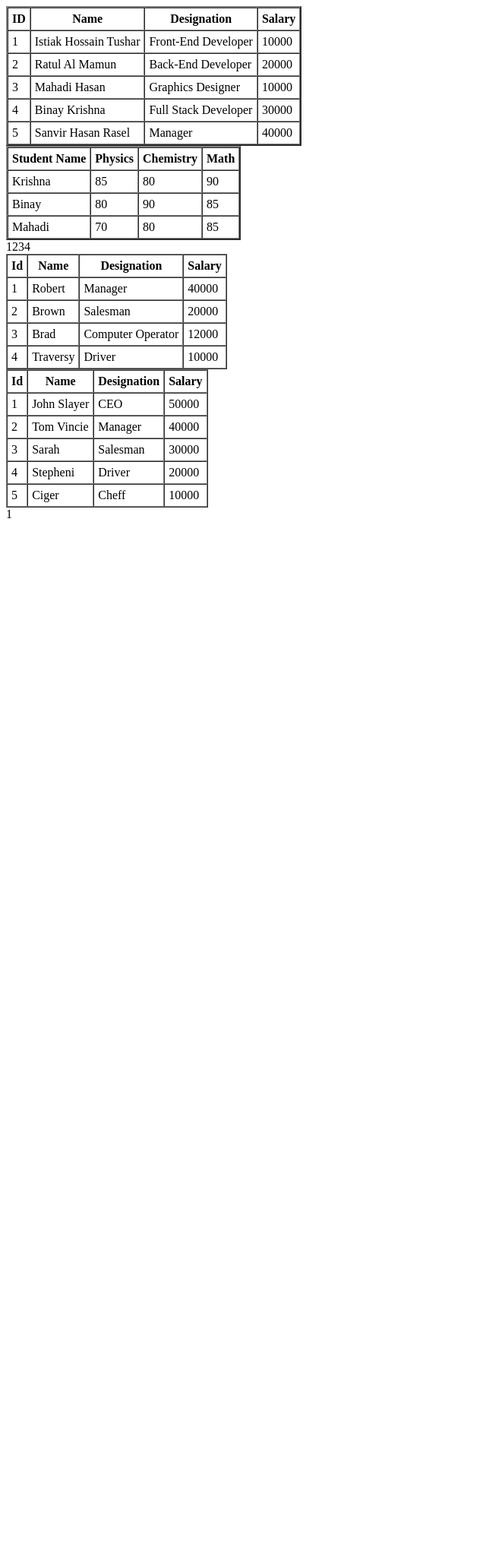
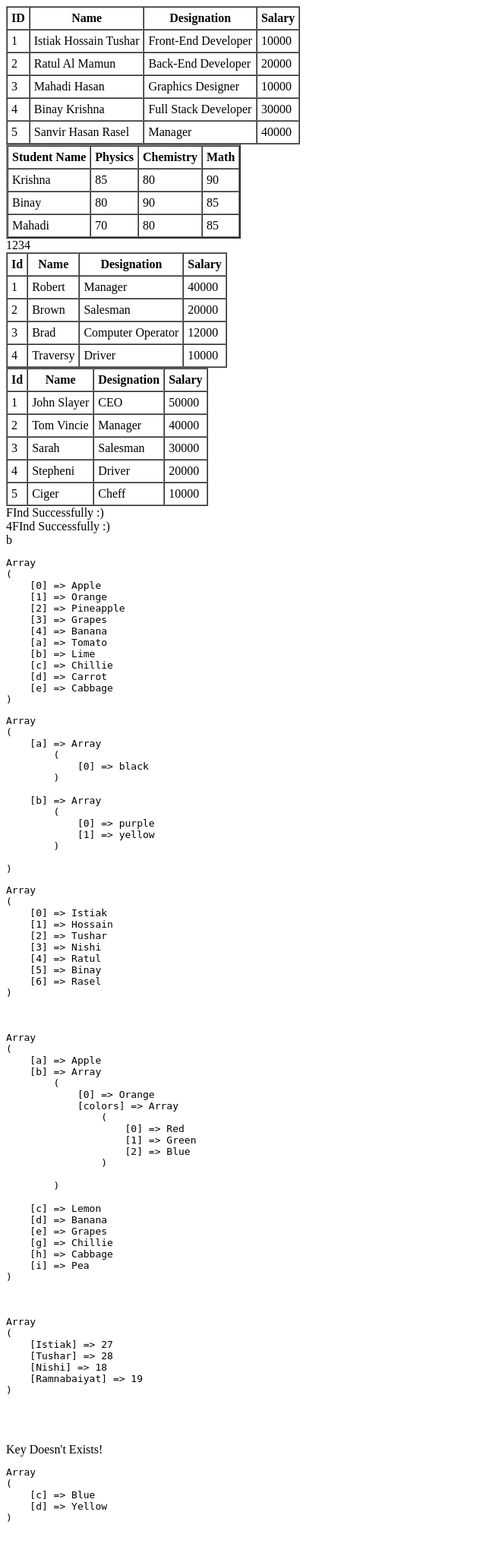
Before and after one commit to Istiak-Tushar42/learnPHP, a PHP site: page /array.php in a window 1280 px wide. Shown: the whole page at 76% size, without its empty margins (0-640 px from the left). Before the commit the page ends 682 px from the top, so only its background shows below. Run offline with PHP 8.4, Linux system fonts and the light colour scheme.

Commit message:
Array Control Function Learning

```diff
--- a/array.php
+++ b/array.php
@@ -14,18 +14,18 @@
     //   echo "<br>";
     // }
 
-    echo "<table border='2px' cellpadding='5px' cellspacing='0'>";
-    echo "<tr>
-              <th>ID</th>
-              <th>Name</th>
-              <th>Designation</th>
-              <th>Salary</th>
-          </tr>";
+    echo "<table border='1px' cellpadding='5px' cellspacing='0'>";
+    echo "<tr>";
+    echo      "<th>ID</th>";
+    echo      "<th>Name</th>";
+    echo      "<th>Designation</th>";
+    echo      "<th>Salary</th>";
+    echo  "</tr>";
     foreach($multi as $val1) {
       echo "<tr>";
-      foreach($val1 as $val2) {
-        echo "<td> $val2 </td>";
-      }
+        foreach($val1 as $val2) {
+          echo "<td> $val2 </td>";
+        }
       echo "</tr>";
     }
     echo "</table>";
@@ -156,10 +156,20 @@
 
     $food = ["Apple", "Orange", "Pineapple", "Grapes", "Banana"];
 
+    # Length of Array
     // echo sizeof($food);
     // echo count($food);
 
-    echo in_array("Apple", $food);
+    # IN_ARRAY Function
+    // echo in_array("Apple", $food);
+    if(in_array("Apple", $food)) {
+      echo "FInd Successfully :)<br>";
+    } else {
+      echo "Can't Find!<br>";
+    }
+
+    # IN_SEARCH ARRAY FUNCTION
+    echo array_search('Banana', $food);
 
     $foods = [
       "fruits" => ["Pineapple", "Grapes", "Banana"],
@@ -173,5 +183,189 @@
       array('p', 'r'),
       'o'
     );
-    $foo = array('a' => 'Apple', 'b' => 'banana', 'c' => 'Orange');
+
+    # IN_ARRAY Function
+    if(in_array(array('p', 'h'), $a)) {
+      echo "FInd Successfully :)<br>";
+    } else {
+      echo "Can't Find!<br>";
+    }
+
+    $foo = array('a' => 'Apple', 'b' => 'Banana', 'c' => 'Orange');
+
+    # ARRAY_SEARCH Function
+    echo array_search('Banana', $foo);
+
+    $fru = ["Apple", "Orange", "Pineapple", "Grapes", "Banana"];
+    $veg = ["a" => "Tomato", "b" => "Lime", "c" => "Chillie", "d" => "Carrot", "e" => "Cabbage"];
+    $colors = ["Red", "Green", "Blue", "Aqua", "Purple"];
+
+    # ARRAY_REPLACE Function
+    $newArray = array_replace($fru, $veg);
+    // $newArray = array_replace($fru, $veg, $colors);
+
+    echo "<pre>";
+      print_r($newArray);
+    echo "</pre>";
+
+    $arr1 = array("a" => array("red"), "b" => array("green", "yellow"));
+    $arr2 = array("a" => array("black"), "b" => array("purple"));
+
+    # ARRAY_REPLACE_RECURSIVE Function
+    $arrayReplace = array_replace_recursive($arr1, $arr2);
+
+    echo "<pre>";
+      print_r($arrayReplace);
+    echo "</pre>";
+
+    $array1 = ["Tushar", "Nishi", "Ratul", "Binay", "Mahadi"];
+
+    # ARRAY_PUSH Function
+    array_pop($array1);
+    # ARRAY_POP Function
+    array_push($array1, "Rasel");
+
+    # ARRAY_SHIFT Function
+    array_shift($array1);
+    # ARRAY_UNSHIFT Function
+    array_unshift($array1, "Istiak", "Hossain", "Tushar");
+
+    echo "<pre>";
+      print_r($array1);
+    echo "</pre>";
+    echo "<br>";
+
+    $var1 = ["a" => "Apple", "b" => "Orange", "c" => "Lemon", "d" => "Banana", "e" => "Grapes"];
+    $var2 = ["b" => ["colors" => ["Red", "Green", "Blue"]], "g" => "Chillie", "h" =>"Cabbage", "i" => "Pea"];
+
+    # ARRAY_MERGE Function
+    // $mergeArray = array_merge($var1, $var2);
+    # ARRAY_MERGE_RECURSIVE Function
+    $mergeArray = array_merge_recursive($var1, $var2);
+    // $mergeArray = $var1 + $var2;
+
+    echo "<pre>";
+      print_r($mergeArray);
+    echo "</pre>";
+    echo "<br>";
+
+    $names = ["Istiak", "Tushar", "Nishi", "Ramnabaiyat"];
+    $ages = ["27", "28", "18", "19"];
+
+    # ARRAY_COMBINE Function
+    $combinedArray = array_combine($names, $ages);
+
+    echo "<pre>";
+      print_r($combinedArray);
+    echo "</pre>";
+    echo "<br>";
+
+    $color = ["Red", "Green","Blue", "Yellow", "Brown", "Aqua", "Lime"];
+
+    # ARRAY_SLICE Function
+    $arraySlice = array_slice($color, 3, 5, true);
+
+    $x = ["Istiak", "Tushar", "Nishi", "Ramnabaiyat"];
+    $y = ["Binay", "Krishna"];
+
+    # ARRAY_SPLICE Function
+    $arraySplice = array_splice($x, 1, 2, $y);
+
+    $col = [
+      "first" => "Red",
+      "second" => "Green",
+      "third" => "Blue",
+      "fourth" => "Yellow",
+      "fifth" => "Orange"
+    ];
+
+    # ARRAY KEY Functions
+    // $arrKey = array_keys($col);
+    // $arrKey = array_key_first($col);
+    // $arrKey = array_key_last($col);
+    // $arrKey = array_key_exists("third", $col);
+    $arrKey = key_exists("six", $col);
+
+    echo "<pre>";
+      print_r($arrKey);
+    echo "</pre>";
+    echo "<br>";
+
+    if($arrKey) {
+      echo "Key Exists!<br>";
+    } else {
+      echo "Key Doesn't Exists!<br>";
+    }
+
+    # Array Intersect Functions
+    $a1 = array("a" => "Red", "b" => "Black", "c" => "Blue", "d" => "Yellow");
+    $a2 = array("a" => "Red", "b" => "Black", "f" => "Tomato");
+    $a3 = array("a" => "Red", "b" => "Blue", "g" => "Gray");
+
+    # ARRAY_INTERSECT Function => INTERSECT WITH VALUES
+    $arrayIntersect = array_intersect($a1, $a2, $a3);
+
+    # ARRAY_INTERSECT_KEY Function => INTERSECT WITH KEY
+    $arrayIntersect = array_intersect_key($a1, $a2, $a3);
+
+    # ARRAY_INTERSECT_ASSOC Function => INTERSECT WITH KEYS AND VALUES(BOTH)
+    $arrayIntersect = array_intersect_assoc($a1, $a2, $a3);
+
+    function compare($a, $b) {
+      if($a === $b) {
+        return 0;
+      }
+      return ($a > $b) ? 1 : -1;
+    }
+
+    function compVal($a, $b) {
+      if($a === $b) {
+        return 0;
+      }
+      return ($a > $b) ? 1 : -1;
+    }
+
+    # ARRAY_INTERSECT_UASSOC Function => User Defined Function
+    $arrayIntersect = array_intersect_uassoc($a2, $a3, "compare");
+
+    # ARRAY_UINTERSECT_ASSOC Function => User Defined Function
+    $arrayIntersect = array_uintersect_assoc($a2, $a3, "compare");
+
+    # ARRAY_INTERSECT_UKEY Function => User Defined Function
+    $arrayIntersect = array_intersect_ukey($a1, $a2, $a3, "compare");
+
+    # ARRAY_UINTERSECT Function => User Defined Function
+    $arrayIntersect = array_uintersect($a1, $a2, $a3, "compare");
+
+    # ARRAY_UINTERSECT_UASSOC Function => User Defined Function
+    $arrayIntersect = array_uintersect_uassoc($a1, $a2, "compare", "compVal");
+
+    #ARRAY_DIFF Function
+    $arrayDiff = array_diff($a1, $a2);
+
+    #ARRAY_DIFF_KEY Function
+    $arrayDiff = array_diff_key($a1, $a2);
+
+    #ARRAY_DIFF_ASSOC Function
+    $arrayDiff = array_diff_assoc($a1, $a2, $a3);
+
+    #ARRAY_DIFF_UASSOC Function
+    $arrayDiff = array_diff_uassoc($a1, $a2, "compare");
+
+    #ARRAY_UDIFF_ASSOC Function
+    $arrayDiff = array_udiff_assoc($a1, $a2, "compare");
+
+    #ARRAY_DIFF_UKEY Function
+    $arrayDiff = array_diff_ukey($a1, $a2, "compare");
+
+    #ARRAY_UDIFF Function
+    $arrayDiff = array_udiff($a1, $a2, "compare");
+
+    #ARRAY_UDIFF_UASSOC Function
+    $arrayDiff = array_udiff_uassoc($a1, $a2, "compare", "compVal");
+
+    echo "<pre>";
+      print_r($arrayDiff);
+    echo "</pre>";
+    echo "<br>";
 ?>
```
